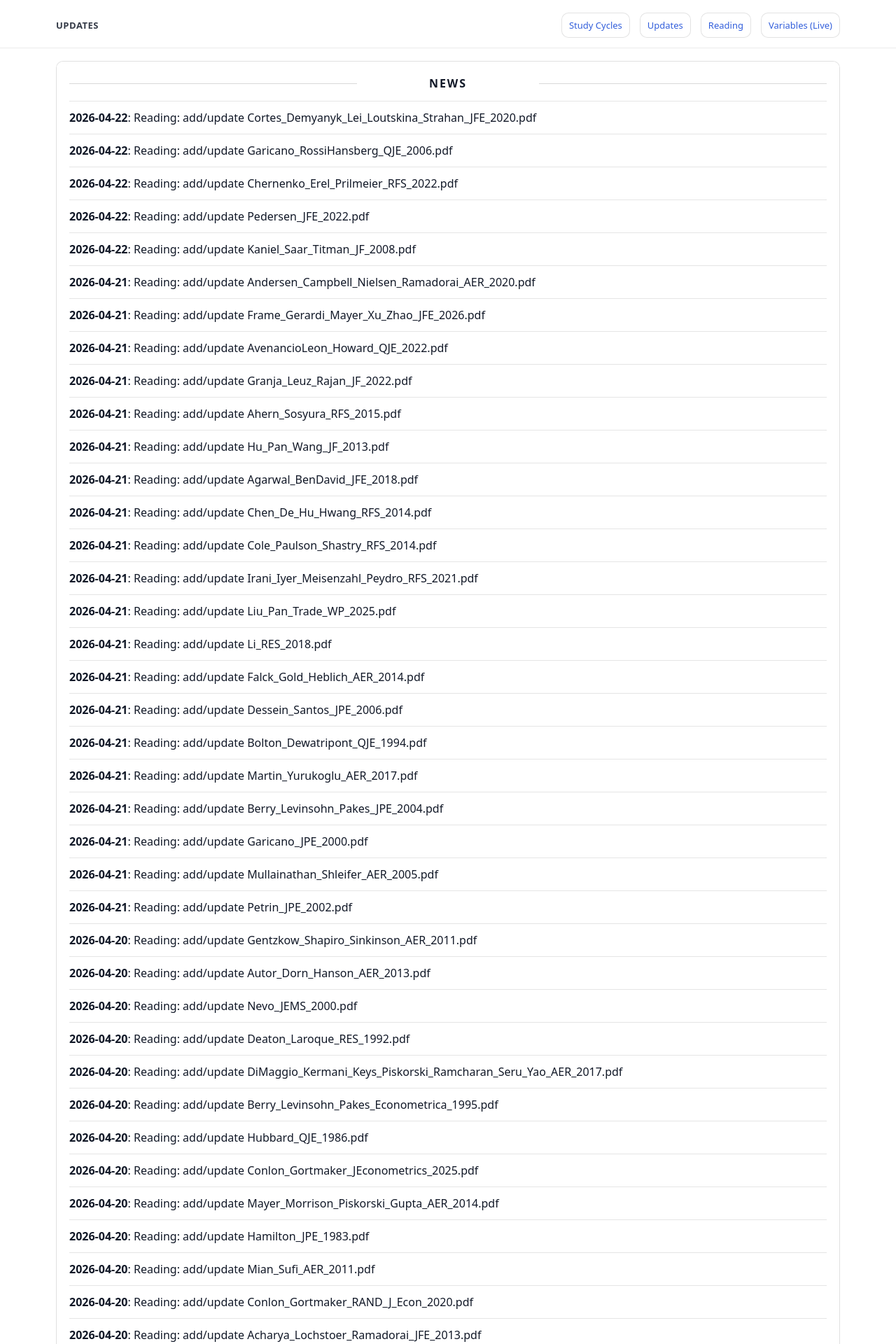
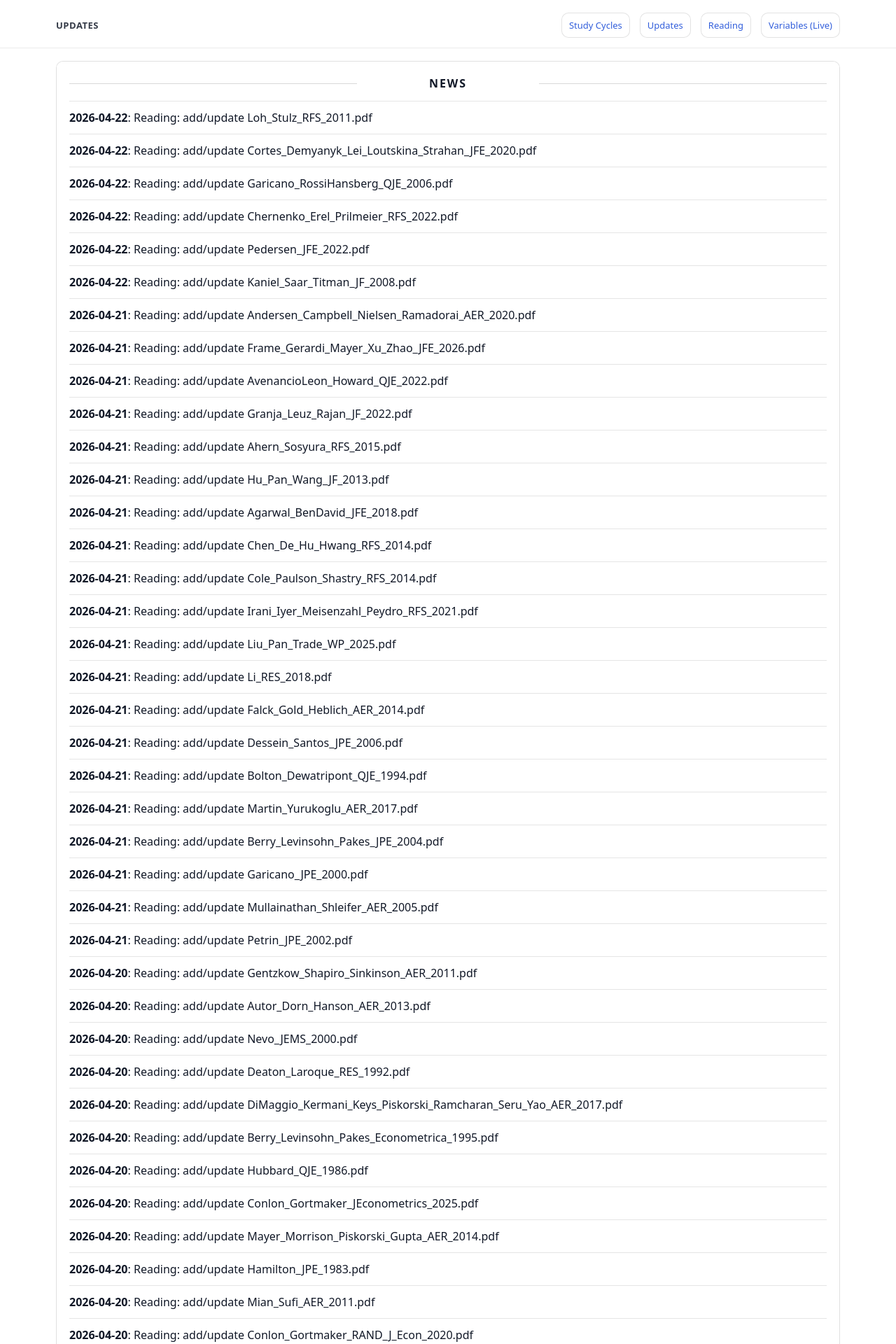
Before and after one commit to yaxinzn/study-archive, a Jekyll site: the page built from updates/index.md, in a window 1280 px wide. Shown: the top 1920 px of the page at 70% size. Built offline with Jekyll 4.4.1, drawn with Linux system fonts in a browser that asks for light colours; some of the changed text lies outside the part shown.

Commit message:
chore: update NEWS feed

```diff
--- a/_data/news.yml
+++ b/_data/news.yml
@@ -1,4 +1,7 @@
 # Auto-generated update history (sorted newest -> oldest). Do not edit manually.
+- ts: "1776811724"
+  date: "2026-04-22"
+  title: "Reading: add/update Loh_Stulz_RFS_2011.pdf"
 - ts: "1776810508"
   date: "2026-04-22"
   title: "Reading: add/update Cortes_Demyanyk_Lei_Loutskina_Strahan_JFE_2020.pdf"
```
